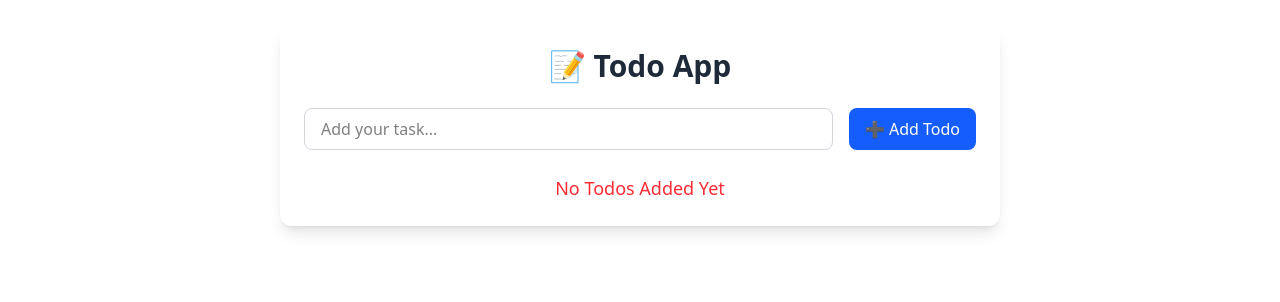
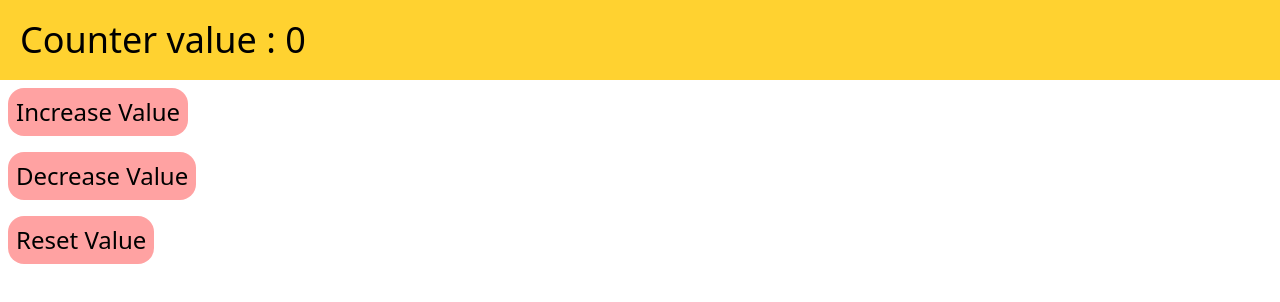
Before and after one commit to chiragbhoi01/coding-practice, a React (Vite) app: page / in a window 1280 px wide. Shown: the top 302 px of the page. Built offline with nearby package versions, Linux system fonts and the light colour scheme.

Commit message:
Day 9 Implement Parent component with Counter and ButtonGroup for value manipulation

```diff
--- a/src/App.jsx
+++ b/src/App.jsx
@@ -1,5 +1,5 @@
 
-import Day8 from './components/Day8'
+import Parent from './components/Day9/Parent'
 function App() {
 
 
@@ -11,7 +11,8 @@ function App() {
     {/* <Day5/> */}
     {/* <Day6/> */}
     {/* <Day7/> */}
-    <Day8/>
+    {/* <Day8/> */}
+    <Parent/>
 
     </>
   )
--- /dev/null
+++ b/src/components/Day9/ButtonGroup.tsx
@@ -0,0 +1,26 @@
+export default function ButtonGroup({ addValue, removeValue, resetValue, limit }) {
+  return (
+    <div className="flex flex-col items-start">
+
+      <button
+        onClick={addValue}
+        disabled={limit}
+        className="bg-red-300 p-2 text-2xl rounded-2xl m-2 cursor-pointer hover:bg-blue-200 disabled:bg-gray-400"
+      >
+        Increase Value
+      </button>
+      <button
+        onClick={removeValue}
+        className="bg-red-300 p-2 text-2xl rounded-2xl m-2 cursor-pointer hover:bg-blue-200"
+      >
+        Decrease Value
+      </button>
+      <button
+        onClick={resetValue}
+        className="bg-red-300 p-2 text-2xl rounded-2xl m-2 cursor-pointer hover:bg-blue-200"
+      >
+        Reset Value
+      </button>
+    </div>
+  );
+}
--- /dev/null
+++ b/src/components/Day9/Counter.tsx
@@ -0,0 +1,17 @@
+
+type CounterProps = {
+  counterValue: number;
+  limit : boolean
+};
+
+export default function Counter ({
+    counterValue,
+    limit
+}:CounterProps) {
+    return (
+        <>
+        {limit && <h1 className="bg-red-500 text-white px-3 py-1 mb-2">Limit is reached</h1>}
+        <h1 className="bg-amber-300 p-5 text-4xl">Counter value  : {counterValue}</h1>
+        </>
+    )
+}
--- /dev/null
+++ b/src/components/Day9/Parent.tsx
@@ -0,0 +1,51 @@
+import React, { useState } from 'react'
+import ButtonGroup from './ButtonGroup'
+import Counter from './Counter'
+
+function Parent() {
+
+    const [ counter , setCounter] = useState(0)
+    const [limit , setLimit] = useState(false)
+
+    const increaseValue = () =>{
+        if(counter < 20) {
+            const newCount = counter +1
+            setCounter(newCount)
+            if(20 === newCount){
+                setLimit(true)
+            }
+        }
+
+    }
+    const decreaseValue = () => {
+        if (counter > -20) {
+          const newCount = counter - 1
+          setCounter(newCount)
+          if(20 === newCount) {
+            setLimit(true)
+          }
+        }
+    }
+    const resetValue = () => {
+      setCounter(0)
+      setLimit(false)
+    }
+  return (
+    <div>
+      <Counter
+      counterValue={counter}
+      limit={limit}
+
+      />
+      <ButtonGroup
+      addValue={increaseValue}
+      removeValue={decreaseValue}
+      resetValue={resetValue}
+      limit={limit}
+      />
+
+    </div>
+  )
+}
+
+export default Parent
```
